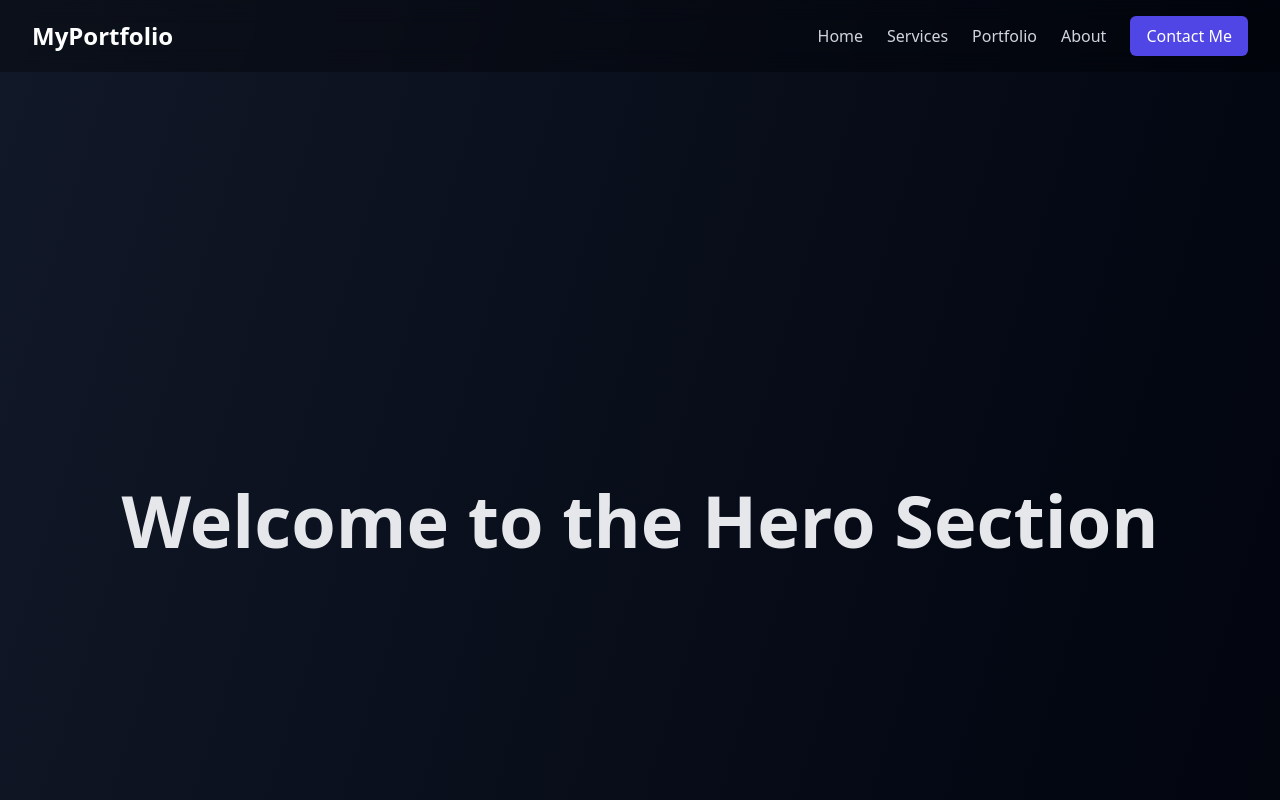
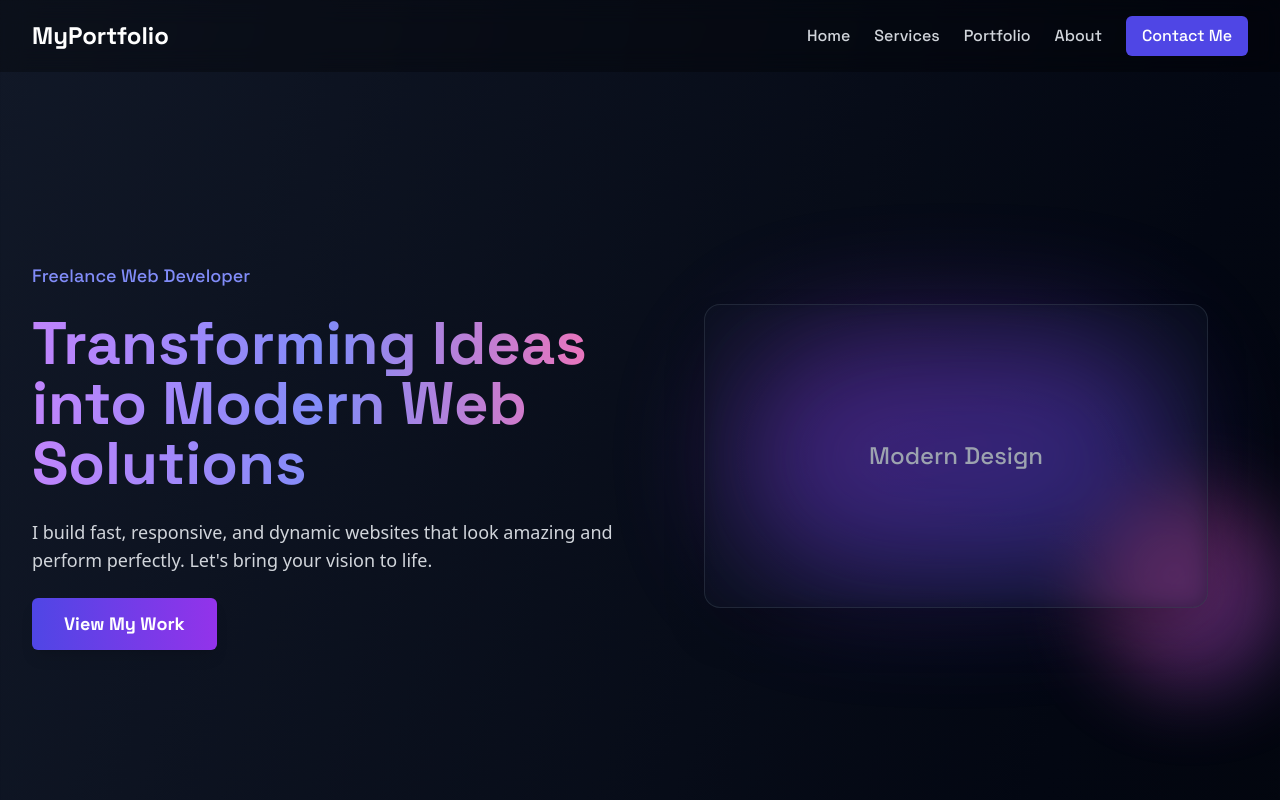
Before and after one commit to SanjaiKanna01/my-portfolio-website, a plain HTML site: page index.html in a window 1280 px wide. Shown: the top 800 px of the page. Drawn offline with nearby package versions, Linux system fonts and the light colour scheme.

Commit message:
Step 3: Implement animated hero section design

```diff
--- a/index.html
+++ b/index.html
@@ -1,7 +1,7 @@
 <!DOCTYPE html>
 <html lang="en" class="scroll-smooth">
 <head>
-    <meta charset="UTF-RTL">
+    <meta charset="utf-8">
     <meta name="viewport" content="width=device-width, initial-scale=1.0">
 
     <title>My Freelance Portfolio | Modern Web Development</title>
@@ -13,27 +13,33 @@
 
     <script src="https://cdn.tailwindcss.com"></script>
 
-    <style type"text/tailwindcss">
-        @layer base {
-            html {
-                /* This enables smooth scrolling when clicking nav links */
-                scroll-behavior: smooth;
-            }
+    <style>
+        /* Basic smooth scroll (keeps the html.scroll-smooth utility) */
+        html { scroll-behavior: smooth; }
+
+        /* Map the utility-like classes used in the markup to the loaded Google fonts */
+        .font-display { font-family: 'Space Grotesk', sans-serif; }
+        .font-sans { font-family: 'Inter', sans-serif; }
+
+        /* Simple fade-in-up animation usable via the class animate-fade-in-up */
+        .animate-fade-in-up {
+            animation: fadeInUp 1s ease-out forwards;
         }
-        @layer theme {
-            extend {
-                fontFamily: {
-                    /* 'font-sans' will be our body text (Inter) */
-                    'sans': ['Inter', 'sans-serif'],
-                    /* 'font-display' will be our heading text (Space Grotesk) */
-                    'display': ['Space Grotesk', 'sans-serif']
-                }
-            }
+        .delay-300 { animation-delay: 300ms; }
+
+        @keyframes fadeInUp {
+            0%   { opacity: 0; transform: translateY(20px); }
+            100% { opacity: 1; transform: translateY(0); }
+        }
+
+        /* Respect users who prefer reduced motion */
+        @media (prefers-reduced-motion: reduce) {
+            .animate-fade-in-up { animation: none; }
         }
     </style>
 </head>
 
-<body class="font-sans text-gray-200 bg-gradient-to-br from-gray-900 via-gray-950 to-black min-h-screen">
+<body class="font-sans text-gray-200 bg-gradient-to-br from-gray-900 via-gray-950 to-black min-h-screen overflow-x-hidden">
 
     <header class="sticky top-0 z-50 w-full px-4 sm:px-8 py-4 bg-black/30 backdrop-blur-md">
         <nav class="container mx-auto flex justify-between items-center">
@@ -52,22 +58,52 @@
                 </a>
             </div>
 
-            <button class="md:hidden p-2 rounded-md text-gray-300 hover:text-white focus:outline-none focus:ring-2 focus:ring-inset focus:ring-indigo-500">
+            <button class="md:hidden p-2 rounded-md text-gray-300 hover:text-white focus:outline-none focus:ring-2 focus:ring-inset focus:ring-indigo-500" aria-expanded="false" aria-controls="mobile-menu">
                 <span class="sr-only">Open main menu</span>
                 <svg class="w-6 h-6" fill="none" stroke="currentColor" viewBox="0 0 24 24" xmlns="http://www.w3.org/2000/svg">
                     <path stroke-linecap="round" stroke-linejoin="round" stroke-width="2" d="M4 6h16M4 12h16m-7 6h7"></path>
                 </svg>
             </button>
-
-            </nav>
+        </nav>
     </header>
 
     <main class="container mx-auto px-4 sm:px-8 py-12">
 
-        <section id="home" class="h-screen flex items-center justify-center">
-            <h1 class="font-display text-5xl md:text-7xl font-bold text-center">
-                Welcome to the Hero Section
-            </h1>
+        <section id="home" class="min-h-screen grid grid-cols-1 md:grid-cols-2 items-center gap-12 -mt-16">
+
+            <div class="space-y-6 text-center md:text-left opacity-0 animate-fade-in-up">
+
+                <p class="font-display text-lg text-indigo-400 font-medium">
+                    Freelance Web Developer
+                </p>
+
+                <h1 class="font-display text-5xl md:text-6xl font-bold text-transparent bg-clip-text bg-gradient-to-r from-purple-400 via-indigo-400 to-pink-400">
+                    Transforming Ideas into Modern Web Solutions
+                </h1>
+
+                <p class="text-lg text-gray-300">
+                    I build fast, responsive, and dynamic websites that look
+                    amazing and perform perfectly. Let's bring your vision to life.
+                </p>
+
+                <a href="#portfolio"
+                   class="inline-block font-display text-lg font-bold text-white bg-gradient-to-r from-indigo-600 to-purple-600 hover:from-indigo-500 hover:to-purple-500 px-8 py-3 rounded-md shadow-lg hover:scale-105 transform transition-transform duration-300">
+                    View My Work
+                </a>
+            </div>
+
+            <div class="relative w-full h-96 opacity-0 animate-fade-in-up delay-300">
+                <div class="absolute inset-20 bg-gradient-to-br from-purple-600 to-indigo-600 rounded-full blur-3xl opacity-50"></div>
+
+                <div class="absolute -bottom-10 -right-10 w-48 h-48 bg-gradient-to-br from-pink-500 to-purple-500 rounded-full blur-2xl opacity-40"></div>
+
+                <div class="absolute inset-10 bg-gray-900/40 rounded-2xl shadow-2xl backdrop-blur-md border border-gray-700/50 flex items-center justify-center">
+                    <p class="font-display text-2xl text-gray-400">
+                        Modern Design
+                    </p>
+                </div>
+            </div>
+
         </section>
 
         <section id="services" class="min-h-screen py-20">
```
